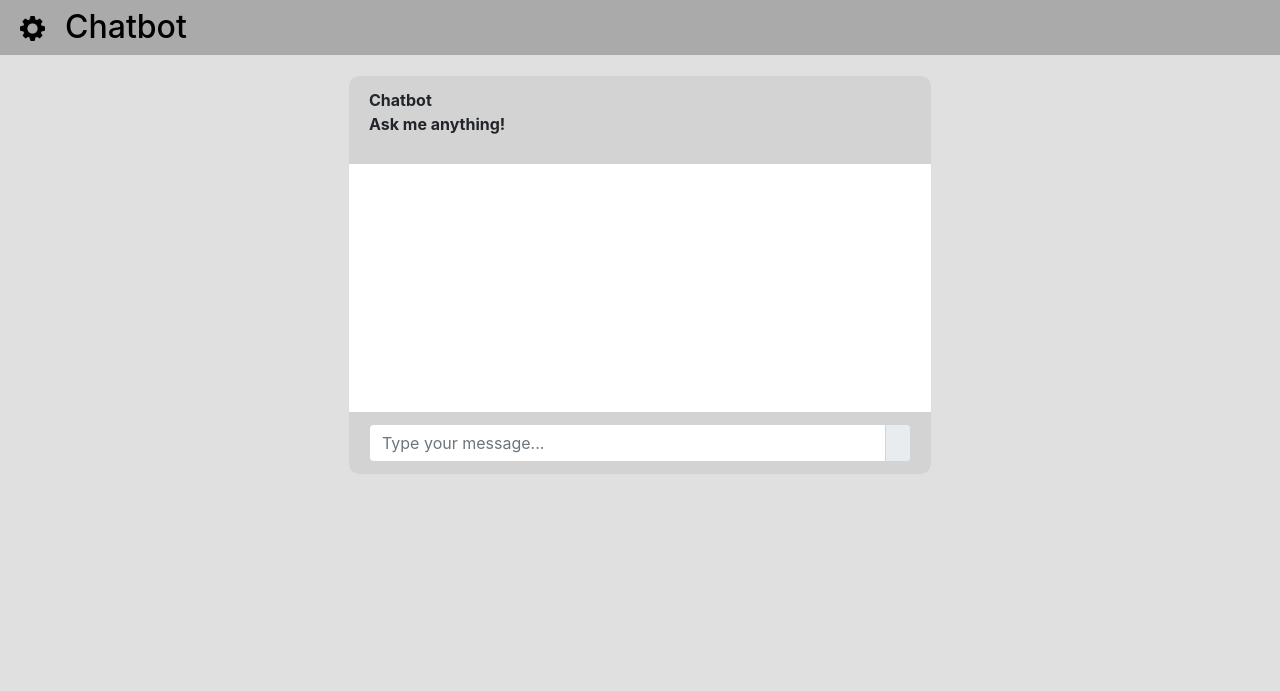
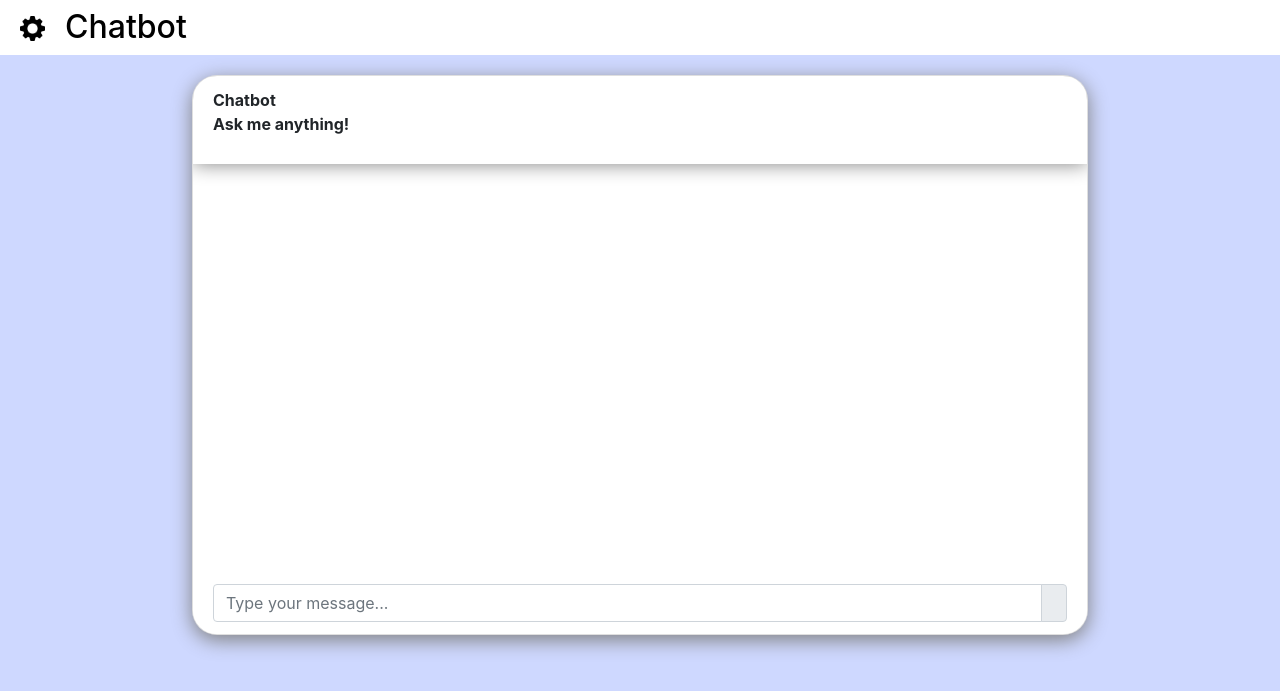
Before and after one commit to MardiniO/SCS-WebBot, a Flask app: page / in a window 1280 px wide. Shown: the top 691 px of the page. Run offline with Flask 3, Linux system fonts and the light colour scheme; some libraries are stand-ins or nearby versions.

Commit message:
Added files.

```diff
--- a/codeDraft/app.py
+++ b/codeDraft/app.py
@@ -5,55 +5,55 @@ from excelReader import *
 import os
 
 app = Flask(__name__)
-app.secret_key = 'secretkey'
+app.secret_key = "secretkey"
 
 
 # Function that returns home page HTML (where ChatBot exists)
-@app.route('/')
+@app.route("/")
 def index():
     return render_template("index.html")
 
 
 # Function in INDEX that returns the inputted message from user in HTML page
-@app.route('/get', methods=["GET", "POST"])
+@app.route("/get", methods=["GET", "POST"])
 def chat():
     msg = request.form["msg"]
     return chatBot(msg)
 
 
 # Function that returns admin page HTML (managing database)
-@app.route('/CRUD.html')
+@app.route("/CRUD.html")
 def crud():
     data = fetchAllData()
     return render_template("CRUD.html", data=data)
 
 
 # Function used in CRUD in order to delete item from database
-@app.route('/delete/<id>/', methods=["GET", "POST"])
+@app.route("/delete/<givenID>/", methods=["GET", "POST"])
 def delete(givenID):
     deleteData(givenID)
     flash("Employee deleted successfully!")
-    return redirect(url_for('crud'))
+    return redirect(url_for("crud"))
 
 
 # Function used in CRUD in order to update item from database
-@app.route('/update', methods=["GET", "POST"])
+@app.route("/update", methods=["GET", "POST"])
 def update():
     if request.method == "POST":
-        givenID = request.form.get('id')
-        question = request.form['question']
-        answer = request.form['answer']
+        givenID = request.form.get("id")
+        question = request.form["question"]
+        answer = request.form["answer"]
 
         try:
             updateData(givenID, question, answer)
             flash("Q/A Updated Successfully.")
-            return redirect(url_for('crud'))
+            return redirect(url_for("crud"))
         except Exception as e:
             print("Error updating:" + str(e))
 
 
 # Function used in CRUD in order to add item to database
-@app.route('/insert', methods=["POST"])
+@app.route("/insert", methods=["POST"])
 def insert():
     if request.method == "POST":
         question = request.form["question"]
@@ -62,14 +62,14 @@ def insert():
         addToDatabase(question, answer)
         flash("Q/A Added Successfully")
 
-        return redirect(url_for('crud'))
+        return redirect(url_for("crud"))
 
 
 # Function used to upload excel file to webpage and insert data in it to SQL database
-@app.route('/upload', methods=["GET", "POST"])
+@app.route("/upload", methods=["GET", "POST"])
 def upload():
     if request.method == "POST":
-        file = request.files['fileInsert']
+        file = request.files["fileInsert"]
         # If file is uploaded and if file is of excel format
         if file and allowed_file(file.filename):
             # Creates a temporary file for the uploaded file in order to read and manage it
@@ -86,20 +86,20 @@ def upload():
             for i in data:
                 addToDatabase(i[0], i[1])
 
-            return redirect(url_for('crud'))
+            return redirect(url_for("crud"))
 
         else:
             flash("Invalid file format. Please upload an Excel file.")
-            return redirect(url_for('crud'))
+            return redirect(url_for("crud"))
 
 
-@app.route('/data')
+@app.route("/data")
 def data():
     try:
         # Retrieve request parameters
-        draw = int(request.args.get('draw', 1))
-        start = int(request.args.get('start', 0))
-        length = int(request.args.get('length', 10))
+        draw = int(request.args.get("draw", 1))
+        start = int(request.args.get("start", 0))
+        length = int(request.args.get("length", 10))
 
         # Connect to the database
         conn = connectToDatabase()
@@ -110,7 +110,9 @@ def data():
         total_records = cursor.fetchone()[0]
 
         # Fetch the requested data
-        query = f"SELECT id, question, answer FROM QuesAns LIMIT {length} OFFSET {start}"
+        query = (
+            f"SELECT id, question, answer FROM QuesAns LIMIT {length} OFFSET {start}"
+        )
         cursor.execute(query)
         data = cursor.fetchall()
 
@@ -120,13 +122,18 @@ def data():
         # Format the response
         response_data = []
         for row in data:
-            response_data.append(list(row) + [f'<a href="#/update/{row[0]}" class="editButton" data-toggle="modal" data-target="#modaledit{row[0]}"> Edit </a> <a href="/delete/{row[0]}" class="deleteButton" onclick="return confirm(\'Are you sure you want to delete?\')"> Delete </a>'])
+            response_data.append(
+                list(row)
+                + [
+                    f'<a href="#/update/{row[0]}" class="editButton" data-toggle="modal" data-target="#modaledit{row[0]}"> Edit </a> <a href="/delete/{row[0]}" class="deleteButton" onclick="return confirm(\'Are you sure you want to delete?\')"> Delete </a>'
+                ]
+            )
 
         response = {
-            'draw': draw,
-            'recordsTotal': total_records,
-            'recordsFiltered': total_records,
-            'data': response_data
+            "draw": draw,
+            "recordsTotal": total_records,
+            "recordsFiltered": total_records,
+            "data": response_data,
         }
 
         return jsonify(response)
@@ -136,6 +143,5 @@ def data():
         return jsonify({"error": str(e)}), 500
 
 
-
-if __name__ == '__main__':
+if __name__ == "__main__":
     app.run(debug=True)
--- a/codeDraft/excelReader.py
+++ b/codeDraft/excelReader.py
@@ -22,4 +22,4 @@ def readExcel(filepath):
 def allowed_file(filename):
     # Checks if there is a dot in the file name, then checks if the string after the dot belongs
     # to excel file extensions.
-    return '.' in filename and filename.rsplit('.', 1)[1].lower() in {'xls', 'xlsx'}
+    return "." in filename and filename.rsplit(".", 1)[1].lower() in {"xls", "xlsx"}
--- a/codeDraft/static/style.css
+++ b/codeDraft/static/style.css
@@ -1,29 +1,32 @@
 body {
-  background-color: #e0e0e0;
+  background-color: #ced8ff;
 }
 
 .card {
   margin-top: 20px;
-  width: 584px;
-  height: 400px;
+  width: 70vw;
+  height: 70vh;
   margin-left: auto;
   margin-right: auto;
-  border-radius: 10px;
+  border-radius: 25px;
   overflow: hidden;
+  box-shadow: 0px 5px 20px grey;
 }
 
 .card-body_msg_card_body {
-  height: 40vh;
+  height: 100%;
   overflow: auto;
   max-height: 100%;
   display: flex;
   flex-direction: column;
+  color: #ebf4f6;
 }
 
 .msg_cotainer_send {
   margin: 1em;
   margin-right: 5px;
   background-color: #f7f7f7;
+  color: black;
   min-height: 20px;
   padding: 7px;
   border-radius: 10px;
@@ -43,6 +46,7 @@ body {
   margin: 1em;
   margin-left: 5px;
   background-color: #f7f7f7;
+  color: black;
   min-height: 20px;
   padding: 7px;
   border-radius: 10px;
@@ -92,7 +96,7 @@ h2 {
 .navMenu {
   padding: 10px;
   height: 55px;
-  background-color: #aaaaaa;
+  background-color: #fff;
   display: flex;
   align-items: center;
   border-bottom: 10px;
@@ -100,13 +104,16 @@ h2 {
 }
 
 .card-header {
-  background-color: lightgray;
+  background-color: #fff;
   border-radius: 10px;
+  border: 0px;
   border-bottom: 0px;
+  border-style: inset;
+  box-shadow: 0px 0px 20px grey;
 }
 
 .card-footer {
-  background-color: lightgray;
+  background-color: #fff;
   border-top: 0px;
 }
 
@@ -118,7 +125,3 @@ h2 {
   padding-left: 10px;
   transition: 0.3s;
 }
-
-.imageWrapper:hover {
-  background-color: yellow;
-}
```
Also changed, not shown: codeDraft/chatBot.py (+10 -6 lines), 12 other files.
